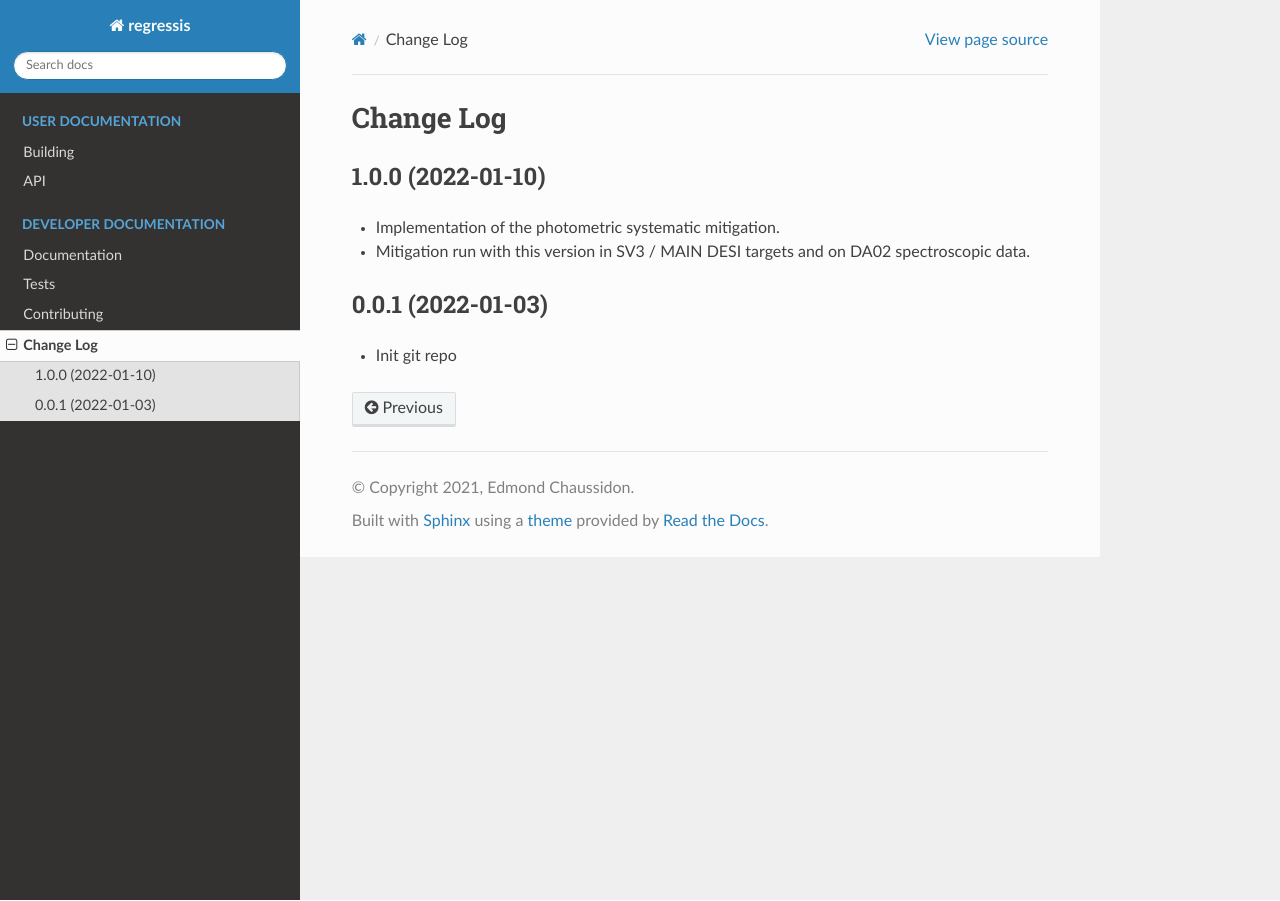
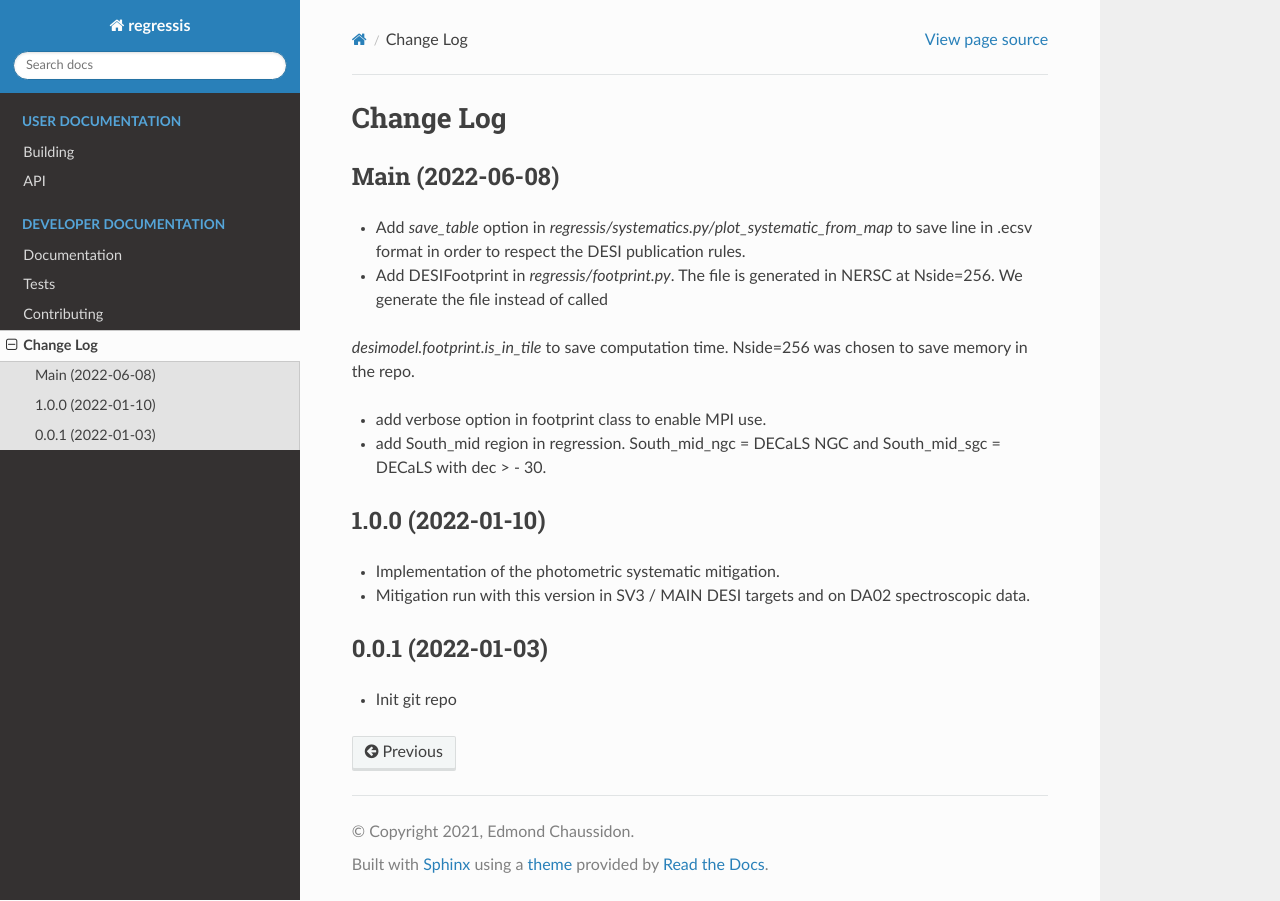
Before and after one commit to echaussidon/regressis, a Sphinx documentation site: the page built from doc/developer/changes.rst, in a window 1280 px wide. Built offline with Sphinx 7.4.7 and the Read the Docs theme 2.0.0, drawn with Linux system fonts in a browser that asks for light colours.

Commit message:
update changes

```diff
--- a/doc/developer/changes.rst
+++ b/doc/developer/changes.rst
@@ -2,6 +2,18 @@
 
 Change Log
 ==========
+
+Main (2022-06-08)
+-----------------
+
+* Add `save_table` option in `regressis/systematics.py/plot_systematic_from_map` to save line in .ecsv format in order to respect the DESI publication rules.
+
+* Add DESIFootprint in `regressis/footprint.py`. The file is generated in NERSC at Nside=256. We generate the file instead of called
+`desimodel.footprint.is_in_tile` to save computation time. Nside=256 was chosen to save memory in the repo.
+
+* add verbose option in footprint class to enable MPI use.
+
+* add South_mid region in regression. South_mid_ngc = DECaLS NGC and South_mid_sgc = DECaLS with dec > - 30.
 
 1.0.0 (2022-01-10)
 ------------------
```
